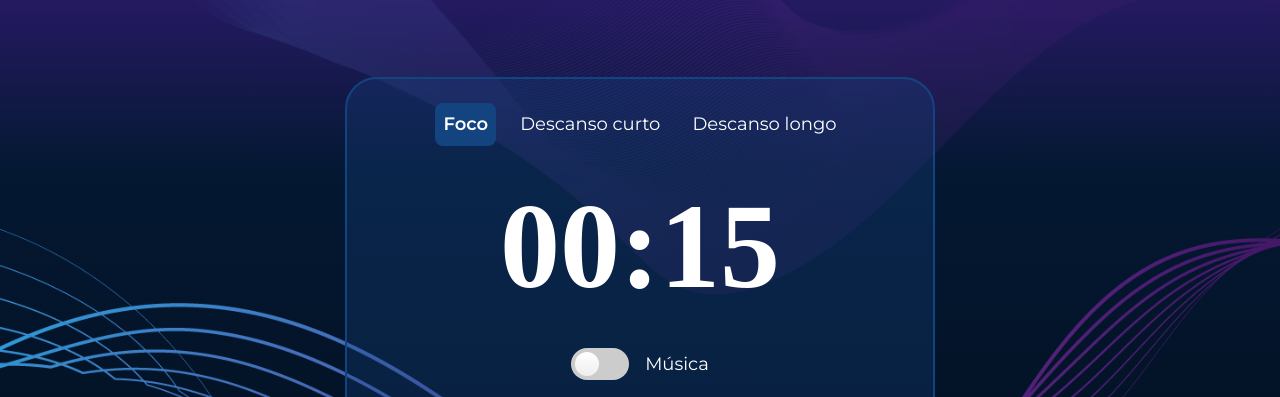
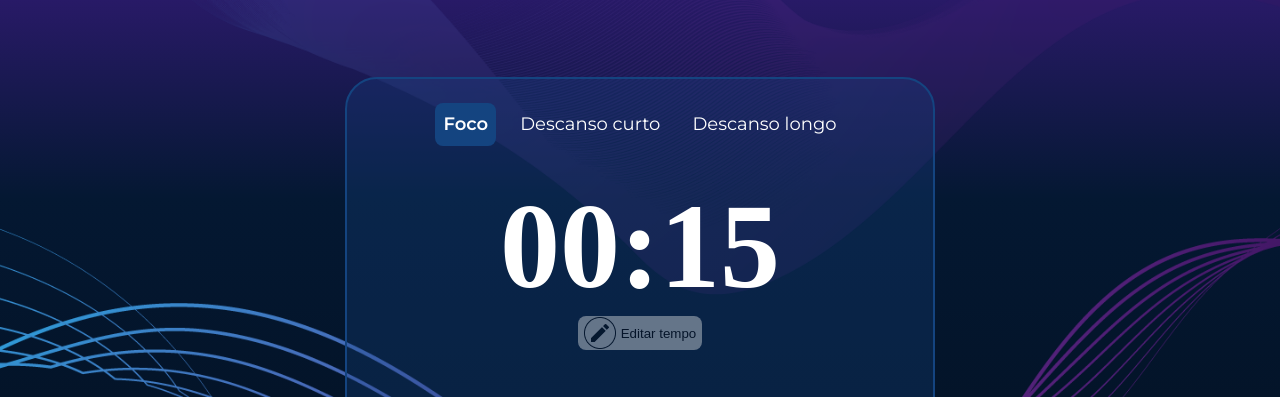
Before and after one commit to cleilsonnog/Forkus-temporizador-estudo, a plain HTML site: page index.html in a window 1280 px wide. Shown: the part 547-944 px from the top of the page. Drawn offline with nearby package versions, Linux system fonts and the light colour scheme; a web font is replaced by a local one.

Commit message:
editor de tempo foco

```diff
--- a/index.html
+++ b/index.html
@@ -50,6 +50,16 @@
                     </li>
                 </ul>
                 <div id="timer" class="app__card-timer"></div>
+
+                <div class="app__card-cronometro">
+                     <li class="app__card-cronometro-item">
+                        <button class="app__button-cronometro-edit">
+                            <img src="imagens/edit.png" alt="botao para editar cronometro">
+                            <span>Editar tempo</span>
+                        </button>
+                    </li>
+                </div>
+
                 <ul class="app__card-list">
                     <li class="app__card-list-item">
                         <label class="toggle">
@@ -62,7 +72,9 @@
                             Música
                         </label>
                     </li>
+
                 </ul>
+
                 <div class="app__card-primary-button-wrapper">
                     <button id="start-pause" class="app__card-primary-button">
                         <img class="app__card-primary-butto-icon" src="/imagens/play_arrow.png" alt="">
--- a/script.js
+++ b/script.js
@@ -20,6 +20,7 @@ const audioPausa = new Audio('/sons/pause.mp3');
 const audioTempoFinalizado = new Audio('./sons/beep.mp3')
 musica.loop = true
 
+const tempo = document.querySelector('.app__button-cronometro-edit')
 let tempoDecorridoEmSegundos = 15
 let intervaloId = null
 
@@ -29,6 +30,15 @@ musicaFocoInput.addEventListener('change', () => {
         musica.play()
     } else {
         musica.pause()
+    }
+})
+
+//alterando o contexto inicial do tempo para estudo
+tempo.addEventListener('click', () => {
+    const novoTempo = prompt('Digite o tempo em segundos (ex: 1500 para 25 minutos):')
+    if(novoTempo && !isNaN(novoTempo) && novoTempo >= 0) {
+        tempoDecorridoEmSegundos = novoTempo
+        maostrarTempo()
     }
 })
 
--- a/styles.css
+++ b/styles.css
@@ -127,6 +127,7 @@ h1, h2, h3, h4, h5, h6 {
     font-weight: 700;
     line-height: normal;
     margin: 3.2rem;
+    margin-bottom: 0%;
     text-align: center;
 }
 
@@ -366,9 +367,27 @@ h1, h2, h3, h4, h5, h6 {
     cursor: pointer;
     outline: inherit;
     background-color: transparent;
+    margin-left: 45px;
+}
+
+.app__button-cronometro-edit {
+    border: none;
+    cursor: pointer;
+    border-radius: 8px;
+    opacity: 40%;
     display: flex;
     align-items: center;
+    gap: 5px;
 }
+
+.app__card-cronometro {
+    display: flex;
+    justify-content: center;
+    margin-bottom: 50px;
+    margin-top: 0%;
+    list-style-type: none;
+}
+
 
 .app__section-active-task-label {
     font-family: Montserrat;
```
